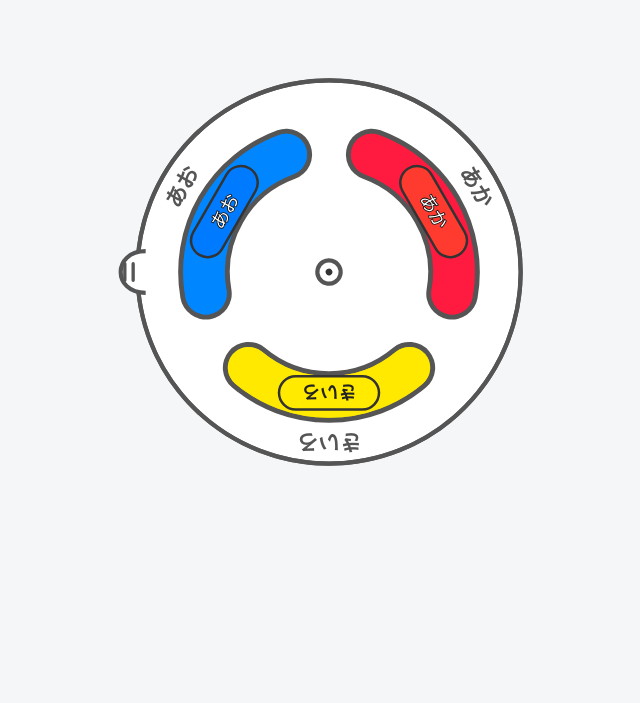
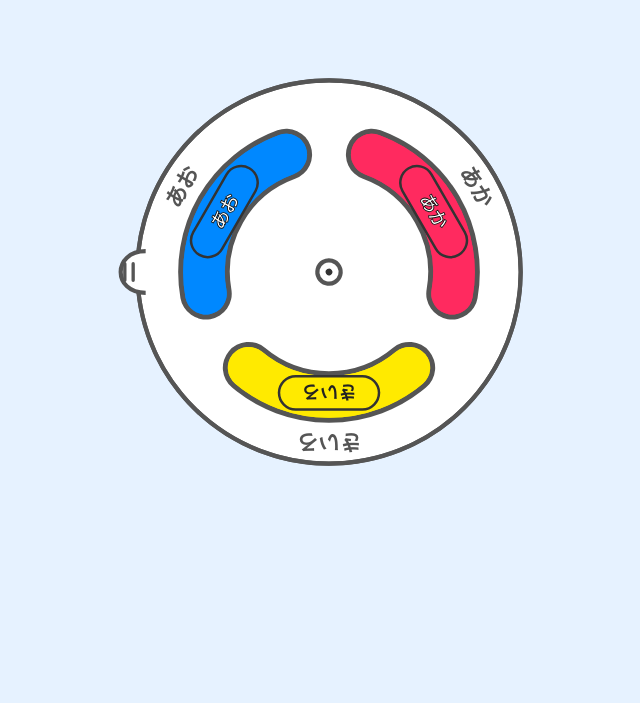
Before and after one commit to imagaYagami/color-game, a plain HTML site: page index.html in a window 1280 px wide. Shown: the part 117-820 px from the top of the page, without its empty margins (311-951 px from the left). Drawn offline with Linux system fonts and the light colour scheme; a web font is replaced by a local one.

Commit message:
Update title and background color in index.html

```diff
--- a/index.html
+++ b/index.html
@@ -3,12 +3,12 @@
 <head>
     <meta charset="UTF-8">
     <meta name="viewport" content="width=device-width, initial-scale=1.0, maximum-scale=1.0, user-scalable=no">
-    <title>いろいろ まぜる (직관적인 색상 버전)</title>
+    <title>いろいろ まぜる (색상 완전 일치 버전)</title>
     <link href="https://fonts.googleapis.com/css2?family=Zen+Maru+Gothic:wght@700;900&display=swap" rel="stylesheet">
     <style>
         body {
-            /* 새 업데이트 확인용 연한 회색 배경 */
-            background-color: #f4f6f8;
+            /* 업데이트 확인용 연한 하늘색 배경 */
+            background-color: #e6f2ff;
             font-family: 'Zen Maru Gothic', 'Malgun Gothic', sans-serif;
             display: flex;
             flex-direction: column;
@@ -81,10 +81,11 @@
             </defs>
             <circle cx="300" cy="300" r="230" fill="white" stroke="#555" stroke-width="5" />
 
+            <!-- 아래판 색상 (선명한 원색) -->
             <!-- 빨강 -->
             <g transform="translate(300,300) rotate(60)">
                 <use href="#blob" stroke="#555" stroke-width="62" />
-                <use href="#blob" stroke="#ff1a40" stroke-width="50" />
+                <use href="#blob" stroke="#ff2a5f" stroke-width="50" />
                 <text x="0" y="-195" font-size="26" font-weight="900" fill="#555" text-anchor="middle">あか</text>
             </g>
             <!-- 노랑 -->
@@ -110,18 +111,28 @@
                 <path d="M 235 -10 L 235 10 M 245 -10 L 245 10" stroke="#555" stroke-width="4" stroke-linecap="round" />
             </g>
 
-            <!-- 윗판 반투명 셀로판지 (비율을 0.7로 최적화하여 섞이는 색이 더 잘 나오게 조정) -->
-            <g transform="translate(300,300) rotate(60)">
-                <use href="#blob" stroke="#0088ff" stroke-width="50" opacity="0.7" />
-            </g>
-            <g transform="translate(300,300) rotate(180)">
-                <use href="#blob" stroke="#ff1a40" stroke-width="50" opacity="0.7" />
-            </g>
-            <g transform="translate(300,300) rotate(300)">
-                <use href="#blob" stroke="#ffea00" stroke-width="50" opacity="0.7" />
+            <!--
+              ★ 핵심 수정 사항 ★
+              mix-blend-mode: multiply 를 다시 활성화하고,
+              위/아래 색상 코드를 100% 동일하게 맞췄습니다.
+              같은 색이 겹치면 원색 그대로 보이고, 다른 색이 겹치면 혼합색이 나옵니다.
+            -->
+            <g style="mix-blend-mode: multiply; opacity: 0.9;">
+                <!-- 윗판 파랑 -->
+                <g transform="translate(300,300) rotate(60)">
+                    <use href="#blob" stroke="#0088ff" stroke-width="50" />
+                </g>
+                <!-- 윗판 빨강 -->
+                <g transform="translate(300,300) rotate(180)">
+                    <use href="#blob" stroke="#ff2a5f" stroke-width="50" />
+                </g>
+                <!-- 윗판 노랑 -->
+                <g transform="translate(300,300) rotate(300)">
+                    <use href="#blob" stroke="#ffea00" stroke-width="50" />
+                </g>
             </g>
 
-            <!-- 이름 캡슐 (흰색 글씨 가독성을 위해 stroke 테두리 적용) -->
+            <!-- 이름 캡슐 -->
             <g transform="translate(300,300) rotate(60)">
                 <rect id="bg-0" class="text-bg" x="-60" y="-165" width="120" height="40" rx="20" fill="white" stroke="#333" stroke-width="3" />
                 <text id="text-0" x="0" y="-137" font-size="22" font-weight="900" text-anchor="middle" stroke-width="1" stroke-linejoin="round"></text>
@@ -152,15 +163,14 @@
             let steps = Math.round(rotation / 120);
             let normalizedSteps = ((steps % 3) + 3) % 3;
 
-            // ★ 발달장애 아동을 위한 뚜렷하고 직관적인 크레파스 원색 모음 ★
-            const colorMurasaki = "#9c27b0"; // 아주 선명하고 뚜렷한 보라색
-            const colorMidori   = "#00c853"; // 아주 쨍하고 직관적인 초록색
-            const colorOrange   = "#ff8c00"; // 선명한 귤색/주황색
-            const colorAo       = "#007bff"; // 새파란 파란색
-            const colorAka      = "#ff3b30"; // 새빨간 빨간색
-            const colorKiiro    = "#ffea00"; // 밝은 노란색
+            // 직관적이고 뚜렷한 색상들 (캡슐 배경용)
+            const colorMurasaki = "#9c27b0"; // 뚜렷한 보라
+            const colorMidori   = "#00c853"; // 뚜렷한 초록
+            const colorOrange   = "#ff8c00"; // 뚜렷한 주황
+            const colorAo       = "#0088ff"; // 파랑
+            const colorAka      = "#ff2a5f"; // 빨강
+            const colorKiiro    = "#ffea00"; // 노랑
 
-            // 캡슐 색상과 글자색을 적용하는 함수
             function applyStyle(idx, name, bgColor, textColor) {
                 const txt = document.getElementById('text-' + idx);
                 const bg = document.getElementById('bg-' + idx);
@@ -168,9 +178,7 @@
                 txt.textContent = name;
                 bg.style.fill = bgColor;
 
-                // 글씨 색상 적용 (노란색일 때만 검은 글씨, 나머지는 모두 흰 글씨!)
                 txt.setAttribute("fill", textColor);
-                // 흰 글씨가 배경에 묻히지 않도록 얇은 검은 테두리 추가
                 txt.setAttribute("stroke", textColor === "#ffffff" ? "#111" : "none");
             }
 
@@ -185,7 +193,7 @@
             } else if (normalizedSteps === 2) {
                 applyStyle(0, "あお", colorAo, "#ffffff");
                 applyStyle(1, "あか", colorAka, "#ffffff");
-                applyStyle(2, "きいろ", colorKiiro, "#222222"); // 노랑은 검은 글씨
+                applyStyle(2, "きいろ", colorKiiro, "#222222");
             }
         }
 
```
